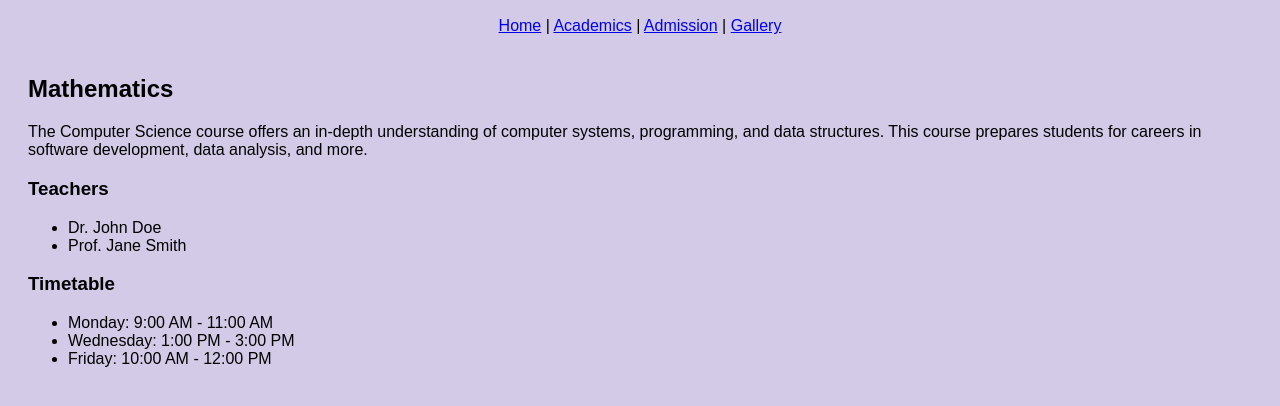
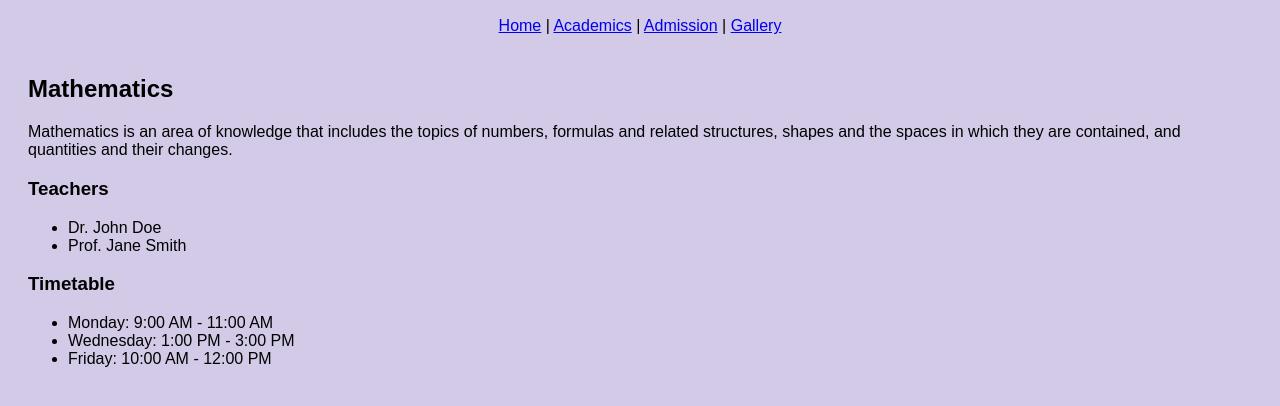
Before and after one commit to Sharmilasha/html, a plain HTML site: page Mathematics.html in a window 1280 px wide. Shown: the part 52-458 px from the top of the page. Drawn offline with Linux system fonts and the light colour scheme.

Commit message:
Update Mathematics.html

```diff
--- a/Mathematics.html
+++ b/Mathematics.html
@@ -22,7 +22,7 @@
 
 <section style="padding: 20px;">
     <h2>Mathematics</h2>
-    <p>The Computer Science course offers an in-depth understanding of computer systems, programming, and data structures. This course prepares students for careers in software development, data analysis, and more.</p>
+    <p>Mathematics is an area of knowledge that includes the topics of numbers, formulas and related structures, shapes and the spaces in which they are contained, and quantities and their changes.</p>
     <h3>Teachers</h3>
     <ul>
         <li>Dr. John Doe</li>
```
